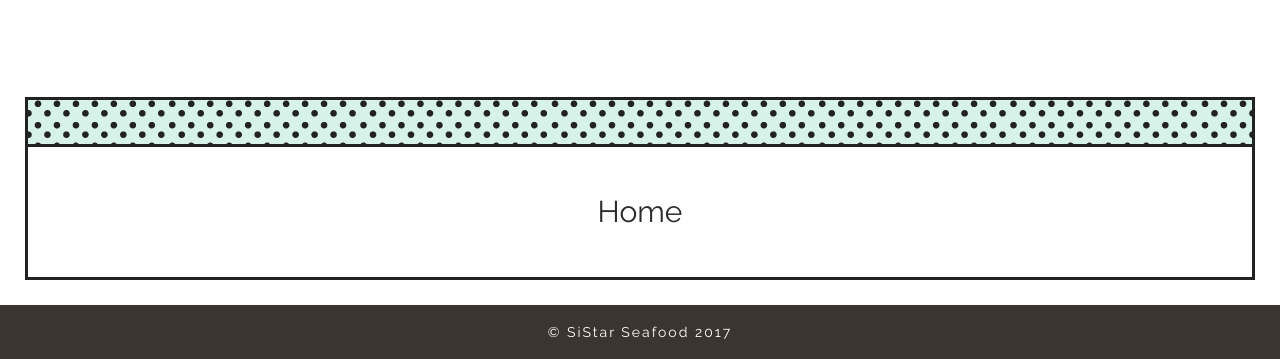
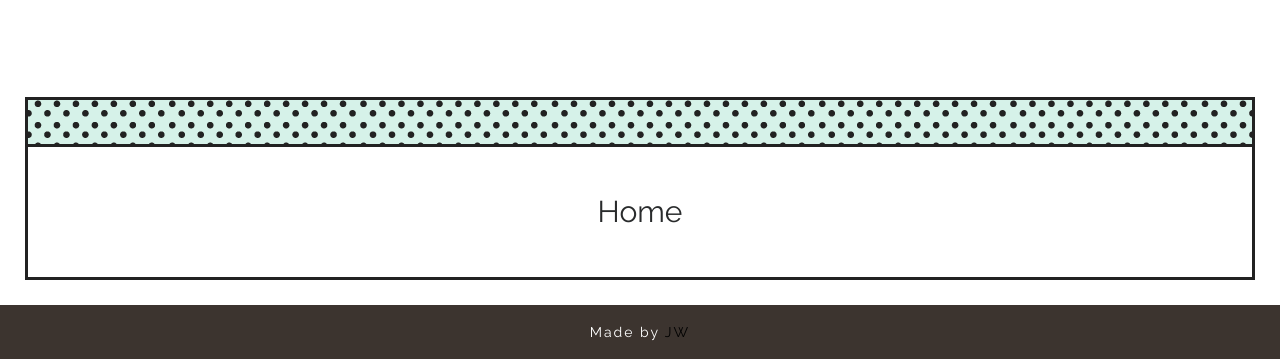
Before and after one commit to janeosaur/sistar, a plain HTML site: page index2.html in a window 1280 px wide. Shown: the part 2304-2663 px from the top of the page. Drawn offline with nearby package versions, Linux system fonts and the light colour scheme; some packages are replaced by stand-ins of ours.

Commit message:
update footer

```diff
--- a/index2.html
+++ b/index2.html
@@ -331,7 +331,7 @@
 
 
     <footer>
-      &copy; SiStar Seafood 2017
+      Made by <a href="http://janeosaur.me">JW</a>
     </footer>
 
     <!-- Google Maps API -->
```
